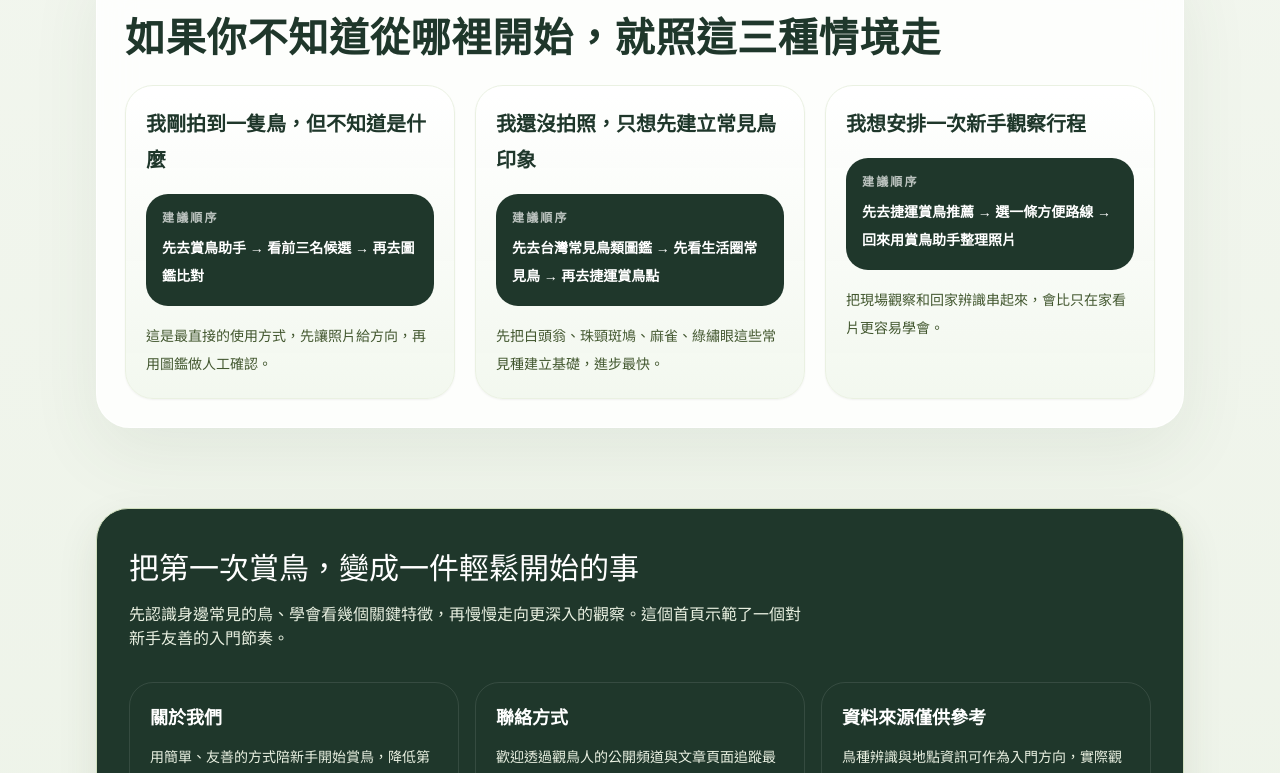
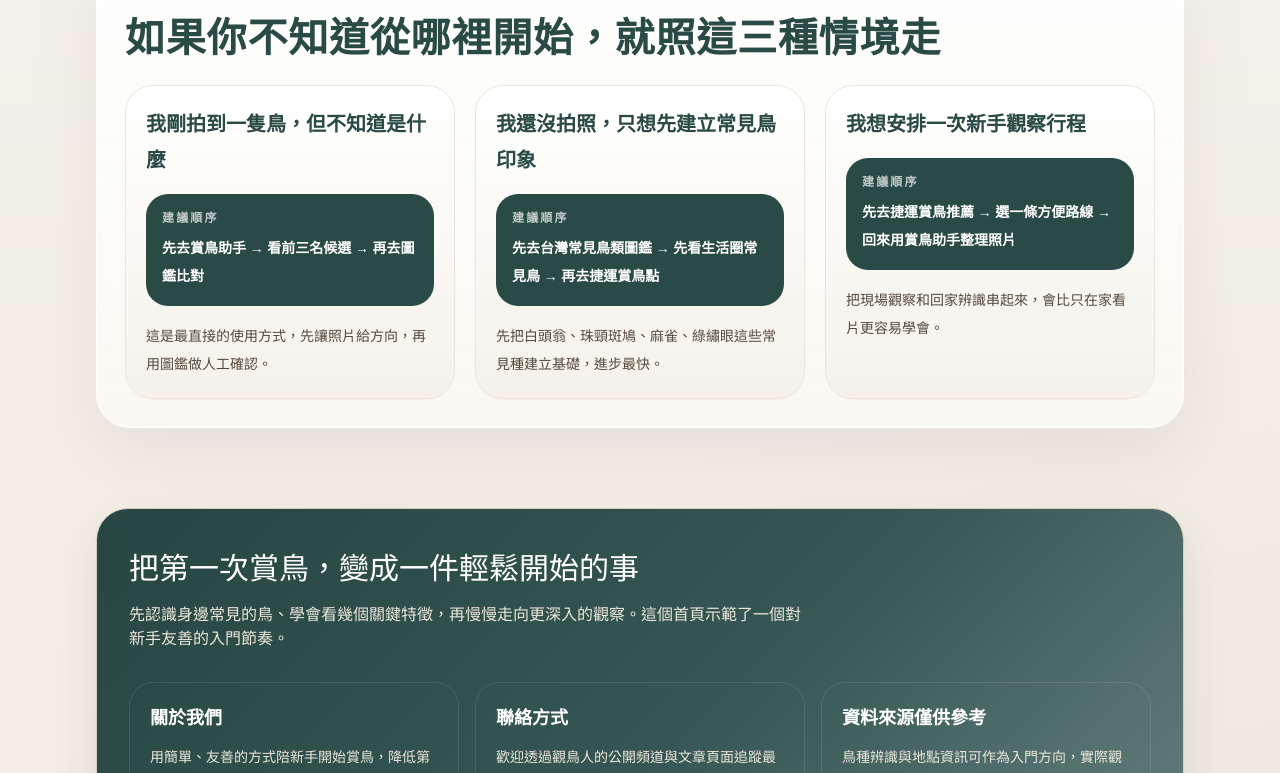
Before and after one commit to masonyeh031-sudo/birding-assistant, a Next.js app: page / in a window 1280 px wide. Shown: the part 1966-2739 px from the top of the page. Built offline with nearby package versions, Linux system fonts and the light colour scheme; a web font is replaced by a local one.

Commit message:
Refresh birding site color palette

```diff
--- a/app/globals.css
+++ b/app/globals.css
@@ -6,10 +6,10 @@
 
 :root {
   color-scheme: light;
-  --page-bg: #f5f8f2;
-  --text-main: #233126;
-  --text-soft: #526255;
-  --line-soft: rgba(86, 112, 58, 0.14);
+  --page-bg: #f7f5ef;
+  --text-main: #322b24;
+  --text-soft: #655b4c;
+  --line-soft: rgba(106, 91, 75, 0.16);
 }
 
 * {
@@ -30,8 +30,9 @@ body {
   min-width: 320px;
   overflow-x: hidden;
   background:
-    radial-gradient(circle at top left, rgba(220, 236, 242, 0.9), transparent 32%),
-    linear-gradient(180deg, #f7faf3 0%, #f5f8f2 36%, #edf3e8 100%);
+    radial-gradient(circle at top left, rgba(219, 232, 236, 0.92), transparent 30%),
+    radial-gradient(circle at bottom right, rgba(236, 231, 220, 0.85), transparent 26%),
+    linear-gradient(180deg, #fbfaf6 0%, #f7f5ef 42%, #f1ece3 100%);
   color: var(--text-main);
   font-family:
     "Zen Maru Gothic",
@@ -89,7 +90,7 @@ canvas {
   right: -88px;
   width: 220px;
   height: 220px;
-  background: rgba(220, 236, 242, 0.85);
+  background: rgba(219, 232, 236, 0.88);
 }
 
 .shell::after {
@@ -97,13 +98,14 @@ canvas {
   left: -120px;
   width: 260px;
   height: 260px;
-  background: rgba(234, 241, 226, 0.96);
+  background: rgba(236, 231, 220, 0.92);
 }
 
 .surface-card {
-  border: 1px solid rgba(255, 255, 255, 0.78);
-  background: rgba(255, 255, 255, 0.84);
-  box-shadow: 0 24px 70px rgba(67, 90, 59, 0.08);
+  border: 1px solid rgba(255, 255, 255, 0.82);
+  background:
+    linear-gradient(180deg, rgba(255, 255, 255, 0.92), rgba(252, 250, 245, 0.86));
+  box-shadow: 0 24px 72px rgba(63, 57, 49, 0.08);
   backdrop-filter: blur(18px);
 }
 
--- a/components/assistant/analysis-result.tsx
+++ b/components/assistant/analysis-result.tsx
@@ -331,7 +331,7 @@ export function AnalysisResult({
             </div>
 
             <div className="space-y-4">
-              <div className="rounded-[28px] border border-moss-100 bg-[linear-gradient(135deg,rgba(241,247,237,0.92),rgba(255,255,255,0.96))] p-5 shadow-sm">
+              <div className="rounded-[28px] border border-moss-100 bg-[linear-gradient(135deg,rgba(245,241,233,0.95),rgba(255,255,255,0.98)_56%,rgba(219,232,236,0.52))] p-5 shadow-sm">
                 <p className="text-xs font-semibold uppercase tracking-[0.18em] text-moss-500">結果總覽</p>
                 <div className="mt-4 grid gap-3">
                   {[
--- a/components/assistant/bird-upload-form.tsx
+++ b/components/assistant/bird-upload-form.tsx
@@ -194,7 +194,7 @@ export function BirdUploadForm({
             </div>
           </div>
 
-          <div className="rounded-[34px] border border-moss-100 bg-[linear-gradient(135deg,#264333_0%,#355744_58%,#4b715d_100%)] px-5 py-6 text-white shadow-card sm:px-6">
+          <div className="rounded-[34px] border border-moss-100 bg-[linear-gradient(135deg,#2a4a46_0%,#41625f_54%,#6e8b88_100%)] px-5 py-6 text-white shadow-card sm:px-6">
             <div className="flex flex-wrap items-start justify-between gap-4">
               <div>
                 <p className="text-sm font-semibold uppercase tracking-[0.24em] text-white/70">開始分析</p>
--- a/components/home/how-to-home-page.tsx
+++ b/components/home/how-to-home-page.tsx
@@ -119,7 +119,7 @@ export function HowToHomePage() {
             {starterSteps.map((item) => (
               <div
                 key={item.step}
-                className="rounded-[28px] border border-moss-100 bg-[linear-gradient(135deg,rgba(241,247,237,0.92),rgba(255,255,255,0.96))] p-5 shadow-sm"
+                className="rounded-[28px] border border-moss-100 bg-[linear-gradient(135deg,rgba(245,241,233,0.96),rgba(255,255,255,0.98)_54%,rgba(219,232,236,0.55))] p-5 shadow-sm"
               >
                 <div className="flex items-start justify-between gap-3">
                   <div>
@@ -197,7 +197,7 @@ export function HowToHomePage() {
             {scenarios.map((scenario) => (
               <article
                 key={scenario.title}
-                className="rounded-[28px] border border-moss-100 bg-[linear-gradient(180deg,rgba(255,255,255,0.96),rgba(241,247,237,0.88))] p-5 shadow-sm"
+                className="rounded-[28px] border border-moss-100 bg-[linear-gradient(180deg,rgba(255,255,255,0.98),rgba(245,241,233,0.9))] p-5 shadow-sm"
               >
                 <h3 className="text-xl font-black leading-9 text-pine">{scenario.title}</h3>
                 <div className="mt-4 rounded-[22px] bg-pine px-4 py-4 text-white">
--- a/components/home/site-footer.tsx
+++ b/components/home/site-footer.tsx
@@ -28,7 +28,7 @@ const footerColumns = [
 export function SiteFooter() {
   return (
     <footer className="mx-auto max-w-6xl px-4 py-20 sm:px-6 lg:px-8">
-      <div className="rounded-[32px] border border-moss-200 bg-pine px-6 py-8 text-white shadow-card sm:px-8 sm:py-10">
+      <div className="rounded-[32px] border border-moss-200 bg-[linear-gradient(135deg,#274642_0%,#355652_52%,#698481_100%)] px-6 py-8 text-white shadow-card sm:px-8 sm:py-10">
         <div className="max-w-2xl">
           <h2 className="font-serif text-3xl leading-tight text-white">把第一次賞鳥，變成一件輕鬆開始的事</h2>
           <p className="mt-4 text-sm leading-7 text-moss-100 sm:text-base">
--- a/tailwind.config.ts
+++ b/tailwind.config.ts
@@ -10,23 +10,23 @@ const config: Config = {
     extend: {
       colors: {
         moss: {
-          50: "#f5f8f2",
-          100: "#eaf1e2",
-          200: "#d1dfbf",
-          300: "#b0c792",
-          400: "#8dac68",
-          500: "#6f8d4c",
-          600: "#56703a",
-          700: "#42572f",
-          800: "#374729",
-          900: "#2f3c24",
+          50: "#f7f5ef",
+          100: "#ece7dc",
+          200: "#d9cfbf",
+          300: "#bfb19a",
+          400: "#a18f76",
+          500: "#83715d",
+          600: "#6a5b4b",
+          700: "#56493c",
+          800: "#44392f",
+          900: "#342b24",
         },
-        sand: "#f6f0e3",
-        sky: "#dcecf2",
-        pine: "#1f372b",
+        sand: "#f4ede2",
+        sky: "#dbe8ec",
+        pine: "#2a4a46",
       },
       boxShadow: {
-        card: "0 16px 40px rgba(55, 71, 41, 0.10)",
+        card: "0 18px 44px rgba(63, 57, 49, 0.10)",
       },
       fontFamily: {
         sans: [
@@ -52,7 +52,7 @@ const config: Config = {
       },
       backgroundImage: {
         "hero-glow":
-          "radial-gradient(circle at top, rgba(220,236,242,0.95), rgba(245,248,242,0.3) 42%, transparent 70%)",
+          "radial-gradient(circle at top, rgba(219,232,236,0.95), rgba(247,245,239,0.35) 42%, transparent 70%)",
       },
     },
   },
```
